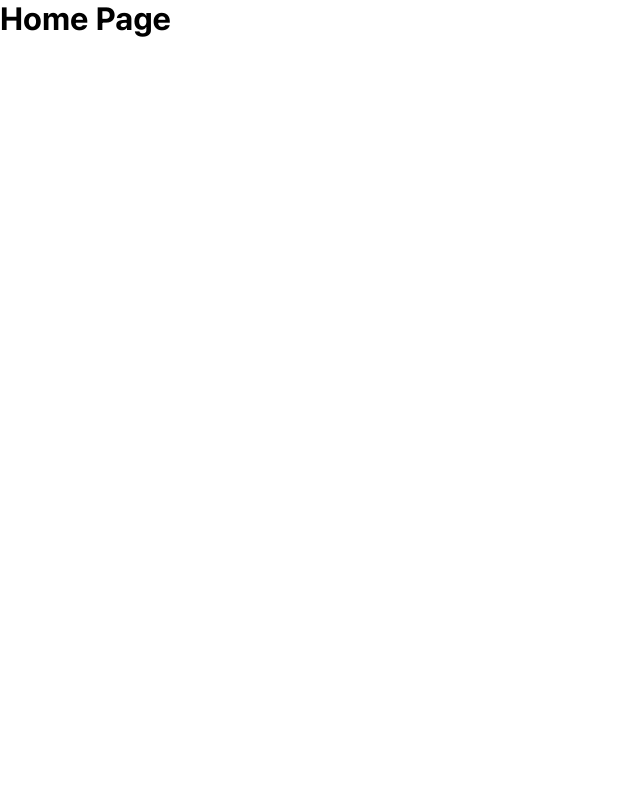
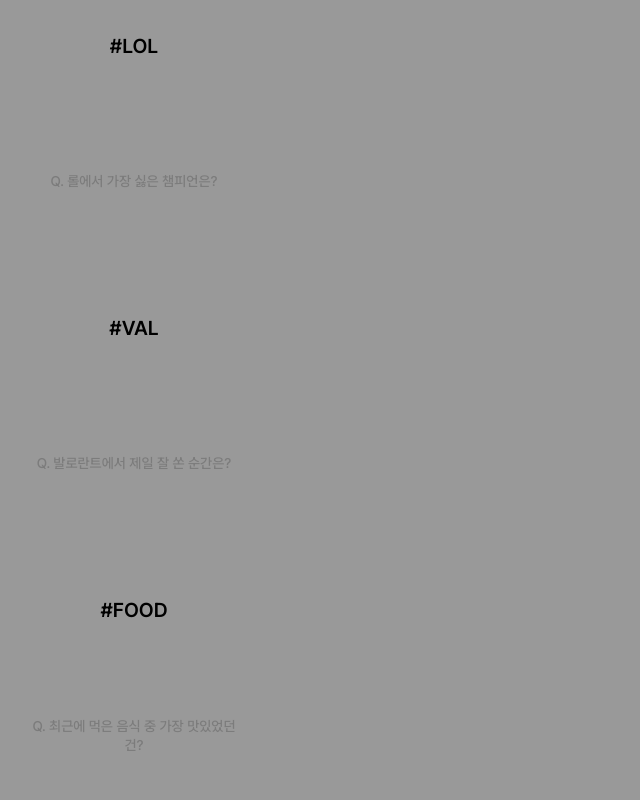
Before and after one commit to IT-s-Time-6Team/FE, a React (Vite) app: page / in a window 1280 px wide. Shown: the top 800 px of the page, without its empty margins (0-640 px from the left). Built offline with nearby package versions, Linux system fonts and the light colour scheme.

Commit message:
feat: keyword 카드 props 추가

```diff
--- a/src/components/chatRoom/keywordCard.tsx
+++ b/src/components/chatRoom/keywordCard.tsx
@@ -1,21 +1,28 @@
 import styled from '@emotion/styled';
-import { ModalBody } from '@components/shared/ModalStyles';
 import { Title, SubTitle } from '@components/shared/TextStyles';
-const KeywordCard = () => {
+type KeywordCardProps = {
+  title: string;
+  question: string;
+};
+
+const KeywordCard = ({ title, question }: KeywordCardProps) => {
   return (
-    <KeywordModalBody>
-      <Title>#LOL</Title>
-      <KeywordSubTitle>Q. 롤에서 맞라인으로 나왔을 때 가장 싫은 챔피언은?</KeywordSubTitle>
-    </KeywordModalBody>
+    <KeywordBody>
+      <Title>{title}</Title>
+      <KeywordSubTitle>{question}</KeywordSubTitle>
+    </KeywordBody>
   );
 };
 export default KeywordCard;
-const KeywordModalBody = styled(ModalBody)`
+const KeywordBody = styled.div`
   width: 268px;
   height: 282px;
   align-items: center;
   padding: 34px 29px;
   padding-bottom: 90px;
+  display: flex;
+  flex-direction: column;
+  justify-content: space-between;
 `;
 const KeywordSubTitle = styled(SubTitle)`
   text-align: center;
--- a/src/components/chatRoom/keywordModal.tsx
+++ b/src/components/chatRoom/keywordModal.tsx
@@ -1,8 +1,33 @@
-const keywordModal = () => {
+import { Swiper, SwiperSlide } from 'swiper/react';
+import KeywordCard from './keywordCard';
+import { EffectCards } from 'swiper/modules';
+import { Mask } from '@components/shared/ModalStyles';
+const KeywordModal = () => {
+  const keywords = [
+    { title: '#LOL', question: 'Q. 롤에서 가장 싫은 챔피언은?' },
+    { title: '#VAL', question: 'Q. 발로란트에서 제일 잘 쏜 순간은?' },
+    { title: '#FOOD', question: 'Q. 최근에 먹은 음식 중 가장 맛있었던 건?' },
+    { title: '#TRAVEL', question: 'Q. 다시 가고 싶은 여행지는?' },
+    { title: '#MOVIE', question: 'Q. 최근에 본 영화 중 인상 깊은 장면은?' },
+    { title: '#MBTI', question: 'Q. 내 MBTI에 제일 어울리는 행동은?' },
+    { title: '#LOVE', question: 'Q. 이상형을 한 문장으로 말해본다면?' },
+    { title: '#STRESS', question: 'Q. 스트레스 받을 때 주로 하는 행동은?' },
+    { title: '#MUSIC', question: 'Q. 요즘 가장 자주 듣는 노래는?' },
+    { title: '#FASHION', question: 'Q. 나만의 패션 포인트는?' },
+    { title: '#PET', question: 'Q. 키우고 싶은(또는 키우는) 반려동물은?' },
+  ];
   return (
     <>
-      <p></p>
+      <Mask />
+
+      <Swiper effect={'cards'} grabCursor={true} modules={[EffectCards]} className='mySwiper'>
+        {keywords.map((item, id) => (
+          <SwiperSlide key={id}>
+            <KeywordCard title={item.title} question={item.question} />
+          </SwiperSlide>
+        ))}
+      </Swiper>
     </>
   );
 };
-export default keywordModal;
+export default KeywordModal;
--- a/src/pages/Home/Home.tsx
+++ b/src/pages/Home/Home.tsx
@@ -1,7 +1,8 @@
+import KeywordModal from '@components/chatRoom/keywordModal';
 const Home = () => {
   return (
     <>
-      <h1>Home Page</h1>
+      <KeywordModal />
     </>
   );
 };
```
